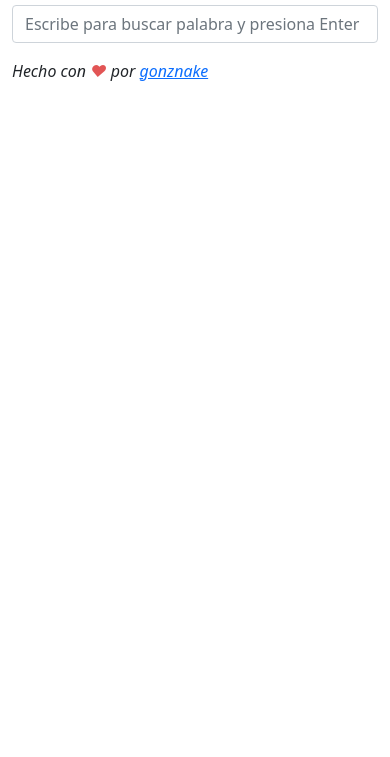
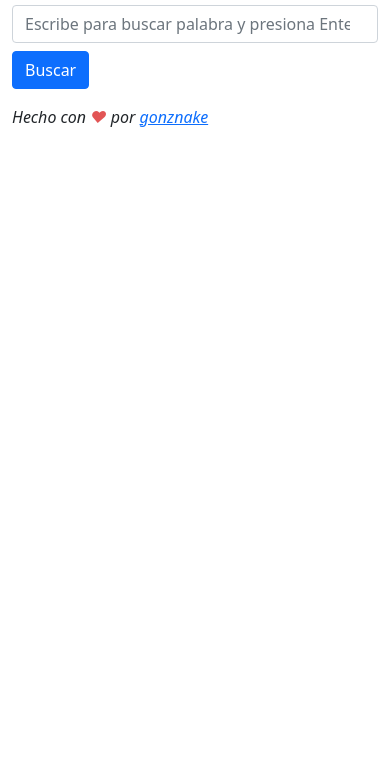
Before and after one commit to vicmangonzalez/tzutujildict, a plain HTML site: page index.html in a window 390 px wide. Shown: the part 87-844 px from the top of the page. Drawn offline with nearby package versions, Linux system fonts and the light colour scheme.

Commit message:
Mejoras de interza para botón de búsqueda.

```diff
--- a/index.html
+++ b/index.html
@@ -19,7 +19,8 @@
       <form>
          <div class="mb-3">
             <label for="buscar" class="form-label">Palabra o frase a buscar</label>
-            <input type="text" class="form-control" id="buscar" placeholder="Escribe para buscar palabra y presiona Enter">
+            <input type="search" class="form-control" id="buscar" placeholder="Escribe para buscar palabra y presiona Enter o Buscar">
+            <button type="submit" class="btn btn-primary mt-2 d-sm-block d-md-none">Buscar</button>
          </div>
       </form>
    </div>
```
Also changed, not shown: css/app.css (added).
